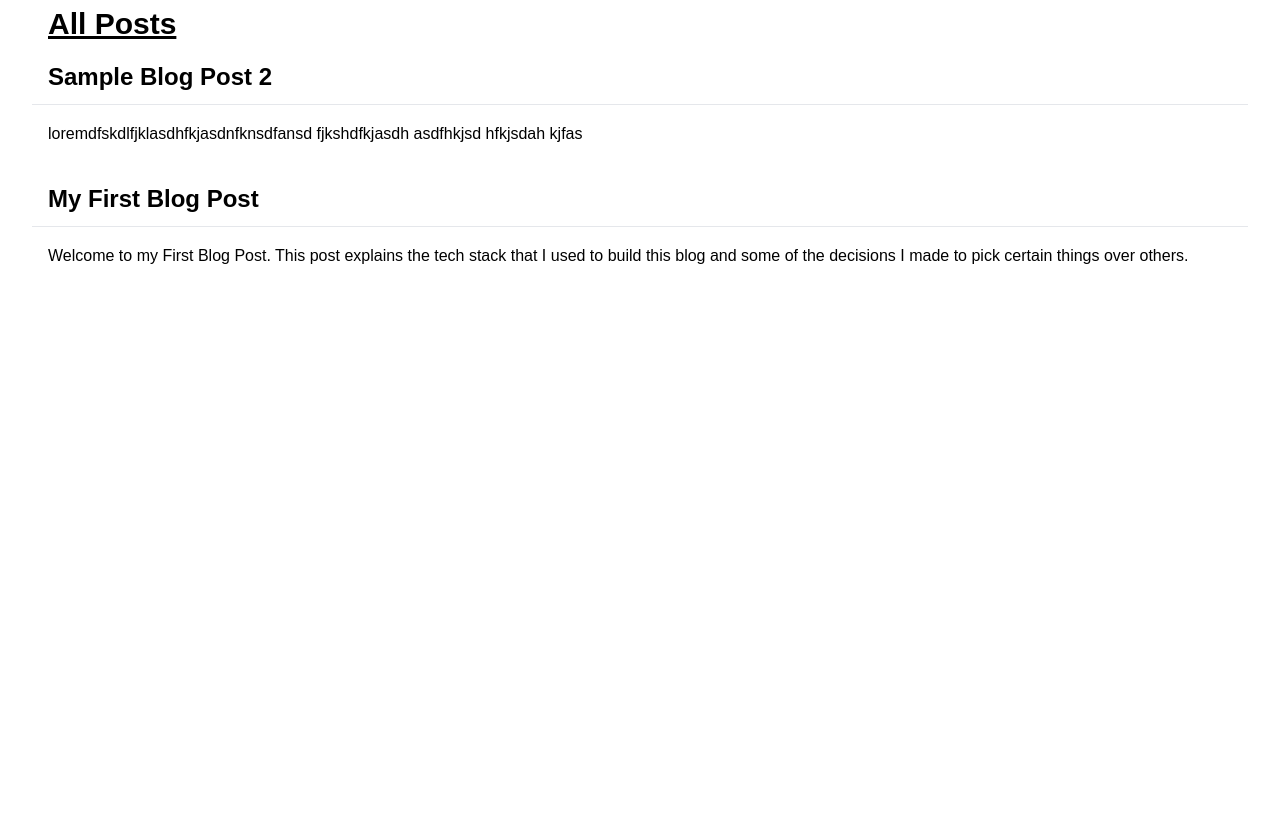
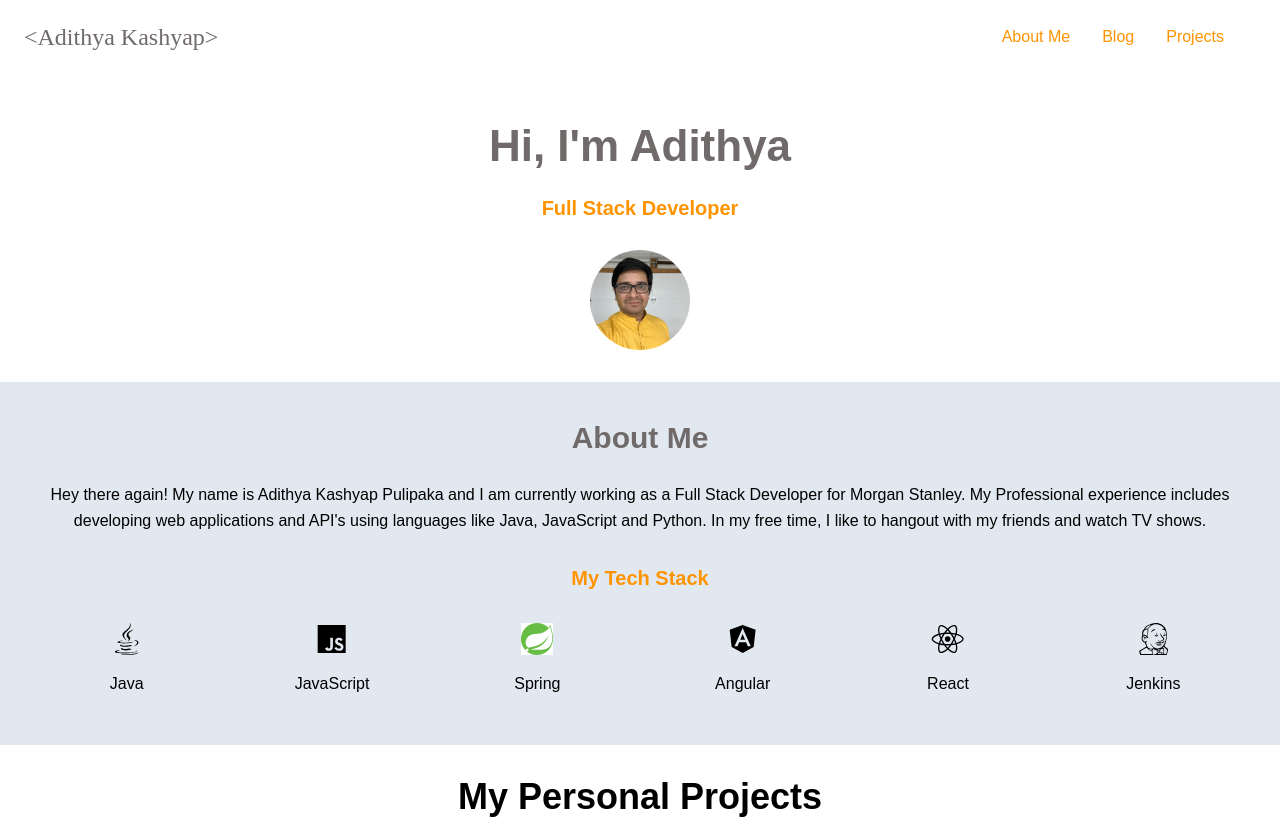
Before and after one commit to adithya-pulipaka/portfolio, a Next.js app: page / in a window 1280 px wide. Shown: the top 819 px of the page. Built offline with nearby package versions, Linux system fonts and the light colour scheme.

Commit message:
cleanup global styles and create layout wrapper

```diff
--- a/pages/me.js
+++ b/components/aboutme/AboutMe.js
@@ -2,32 +2,27 @@ import React, { useState } from "react";
 import { FontAwesomeIcon } from "@fortawesome/react-fontawesome";
 import {
   faAngular,
-  faGithub,
   faJava,
   faJenkins,
   faJs,
-  faLinkedin,
   faReact,
 } from "@fortawesome/free-brands-svg-icons";
-import { faAt } from "@fortawesome/free-solid-svg-icons";
 
 const AboutMe = () => {
-  const [name, setName] = useState("");
-  const [email, setEmail] = useState("");
-  const [message, setMessage] = useState("");
   return (
     <>
       <section className="pb-8 mt-9 text-center">
         <h1 className="-mb-4 text-primary">Hi, I'm Adithya</h1>
-        <h4 className="text-xl app-accent my-7">Full Stack Developer</h4>
+        <h4 className="text-xl text-accent my-7">Full Stack Developer</h4>
         <img
           src="images/profile.JPG"
           alt="ProfilePic"
           className="w-[100px] h-[100px] object-cover object-top rounded-full mx-auto"
         />
       </section>
-      <section className="color-secondary -mx-8 text-center p-8">
-        <h2 className="app-accent mt-0 text-4xl mb-7">About Me</h2>
+      <section className="-mx-8 text-center p-8 bg-slate-200 ">
+        <h2 className="mt-0 text-primary hover:text-accent ">About Me</h2>
+        {/* mt-0 text-4xl mb-7 */}
         <div>
           Hey there again! My name is Adithya Kashyap Pulipaka and I am
           currently working as a Full Stack Developer for Morgan Stanley. My
@@ -36,7 +31,7 @@ const AboutMe = () => {
           like to hangout with my friends and watch TV shows.
         </div>
         <div>
-          <h4 className="app-accent my-7">My Tech Stack</h4>
+          <h4 className="text-accent my-7">My Tech Stack</h4>
           <div className="flex items-center justify-center gap-4 flex-wrap">
             <div className="basis-[100px] grow shrink flex flex-col">
               <FontAwesomeIcon icon={faJava} size="2x" />
@@ -70,9 +65,9 @@ const AboutMe = () => {
         </div>
       </section>
       <section className="-mx-8 text-center p-8">
-        <h2 className="app-accent mt-0 text-4xl mb-7">My Personal Projects</h2>
+        <h2 className=" mt-0 text-4xl mb-7">My Personal Projects</h2>
         <div className="flex flex-wrap">
-          <div className="grow shrink-0 basis-[350px] bg-gray text-black m-8 flex flex-col justify-center items-center p-4">
+          <div className="grow shrink-0 basis-[350px] bg-slate-200 text-black m-8 flex flex-col justify-center items-center p-4">
             <h3 className="my-0">Project 1</h3>
             <p className="my-4">
               Lorem ipsum dolor sit amet consectetur adipisicing elit. Commodi
@@ -89,7 +84,7 @@ const AboutMe = () => {
               </button>
             </div>
           </div>
-          <div className="grow shrink-0 basis-[350px] bg-gray text-black m-8 flex flex-col justify-center items-center p-4">
+          <div className="grow shrink-0 basis-[350px] bg-slate-200 text-black m-8 flex flex-col justify-center items-center p-4">
             <h3 className="my-0">Project 2</h3>
             <p className="my-4">
               Lorem ipsum dolor sit amet consectetur adipisicing elit. Commodi
@@ -106,7 +101,7 @@ const AboutMe = () => {
               </button>
             </div>
           </div>
-          <div className="grow shrink-0 basis-[350px] bg-gray text-black m-8 flex flex-col justify-center items-center p-4">
+          <div className="grow shrink-0 basis-[350px] bg-slate-200 text-black m-8 flex flex-col justify-center items-center p-4">
             <h3 className="my-0">Project 3</h3>
             <p className="my-4">
               Lorem ipsum dolor sit amet consectetur adipisicing elit. Commodi
@@ -125,31 +120,6 @@ const AboutMe = () => {
           </div>
         </div>
       </section>
-      <footer className="text-center border-t border-solid border-t-gray-400">
-        <ul className="list-none inline-flex my-4 mx-8">
-          <li>
-            <a href="mailto:adithya2205@gmail.com" className="app-accent p-4">
-              <FontAwesomeIcon icon={faAt} size="2x" />
-            </a>
-          </li>
-          <li>
-            <a
-              href="https://www.linkedin.com/in/adithya-pulipaka/"
-              className="app-accent p-4"
-            >
-              <FontAwesomeIcon icon={faLinkedin} size="2x" />
-            </a>
-          </li>
-          <li>
-            <a
-              href="https://github.com/adithya-pulipaka"
-              className="app-accent p-4"
-            >
-              <FontAwesomeIcon icon={faGithub} size="2x" />
-            </a>
-          </li>
-        </ul>
-      </footer>
     </>
   );
 };
--- /dev/null
+++ b/components/core/Footer.js
@@ -0,0 +1,38 @@
+import { faGithub, faLinkedin } from "@fortawesome/free-brands-svg-icons";
+import { faAt } from "@fortawesome/free-solid-svg-icons";
+import { FontAwesomeIcon } from "@fortawesome/react-fontawesome";
+import React from "react";
+
+const Footer = () => {
+  return (
+    <>
+      <footer className="text-center border-t border-solid border-t-gray-400">
+        <ul className="list-none inline-flex my-4 mx-8">
+          <li>
+            <a href="mailto:adithya2205@gmail.com" className="text-accent p-4 ">
+              <FontAwesomeIcon icon={faAt} size="2x" />
+            </a>
+          </li>
+          <li>
+            <a
+              href="https://www.linkedin.com/in/adithya-pulipaka/"
+              className="text-accent p-4"
+            >
+              <FontAwesomeIcon icon={faLinkedin} size="2x" />
+            </a>
+          </li>
+          <li>
+            <a
+              href="https://github.com/adithya-pulipaka"
+              className="text-accent p-4"
+            >
+              <FontAwesomeIcon icon={faGithub} size="2x" />
+            </a>
+          </li>
+        </ul>
+      </footer>
+    </>
+  );
+};
+
+export default Footer;
--- /dev/null
+++ b/components/core/Header.js
@@ -0,0 +1,29 @@
+import Link from "next/link";
+import React from "react";
+
+const Header = () => {
+  return (
+    <>
+      <nav className="flex p-4 px-6 justify-center items-center">
+        <div className="custom-font text-2xl text-primary hover:text-black ">
+          <Link href={"/"}>{"<Adithya Kashyap>"}</Link>
+        </div>
+        <div className="ml-auto mr-4">
+          <ul className="flex text-accent">
+            <li className="p-2 mx-2 rounded-2xl hover:bg-slate-500 hover:text-white hover:cursor-pointer">
+              <Link href={"#me"}>About Me</Link>
+            </li>
+            <li className="p-2 mx-2 rounded-2xl hover:bg-slate-500 hover:text-white">
+              <Link href={"/blog"}>Blog</Link>
+            </li>
+            <li className="p-2 mx-2 rounded-2xl hover:bg-slate-500 hover:text-white">
+              <Link href={"#projects"}>Projects</Link>
+            </li>
+          </ul>
+        </div>
+      </nav>
+    </>
+  );
+};
+
+export default Header;
--- a/components/core/Layout.js
+++ b/components/core/Layout.js
@@ -1,9 +1,15 @@
 import React from "react";
+import Footer from "./Footer";
+import Header from "./Header";
 
 const Layout = ({ children }) => {
   return (
     <>
-      <main className="mx-8">{children}</main>
+      <div className="mx-auto">
+        <Header></Header>
+        <main className="mx-8">{children}</main>
+        <Footer></Footer>
+      </div>
     </>
   );
 };
--- a/pages/_app.js
+++ b/pages/_app.js
@@ -1,5 +1,8 @@
 import Layout from "../components/core/Layout";
 import "../styles/globals.css";
+// import { config } from "@fortawesome/fontawesome-svg-core";
+import "@fortawesome/fontawesome-svg-core/styles.css";
+// config.autoAddCss = false;
 
 function MyApp({ Component, pageProps }) {
   return (
--- a/pages/index.js
+++ b/pages/index.js
@@ -2,6 +2,7 @@ import Head from "next/head";
 import { POSTS_DIR } from "../utils/constants";
 import Link from "next/link";
 import { getPostsInfo } from "../helpers/page_fns";
+import AboutMe from "../components/aboutme/AboutMe";
 
 export default function Home({ postsInfo }) {
   console.log(postsInfo);
@@ -13,14 +14,16 @@ export default function Home({ postsInfo }) {
         <link rel="icon" href="/favicon.ico" />
       </Head>
 
-      <h2 className="underline px-4">All Posts</h2>
+      <AboutMe></AboutMe>
+
+      {/* <h2 className="underline px-4">All Posts</h2>
 
       <div>
         {postsInfo && postsInfo.length > 0 ? (
           postsInfo.map((post) => {
             return (
               <div key={post.slug} className="mb-8">
-                <h3 className="hover:app-accent hover:underline mt-2 mb-2 px-4">
+                <h3 className="hover:text-accent hover:underline mt-2 mb-2 px-4">
                   <Link href={`posts/${encodeURIComponent(post.slug)}`}>
                     {post.title}
                   </Link>
@@ -33,9 +36,9 @@ export default function Home({ postsInfo }) {
             );
           })
         ) : (
-          <div className="text-center text-xl app-accent">No Posts!</div>
+          <div className="text-center text-xl text-accent">No Posts!</div>
         )}
-      </div>
+      </div> */}
     </>
   );
 }
--- a/styles/globals.css
+++ b/styles/globals.css
@@ -11,7 +11,7 @@
     @apply text-[2.75rem] leading-relaxed font-bold;
   }
   h2 {
-    @apply text-3xl leading-relaxed font-bold;
+    @apply text-3xl leading-relaxed font-bold my-5;
   }
   h3 {
     @apply text-2xl leading-relaxed font-bold;
@@ -24,30 +24,24 @@
   }
 }
 @layer components {
-  .app-accent {
-    color: #ff9400;
-  }
-  .bg-accent {
-    background: #ff9400;
-  }
   .text-primary {
     color: #706a6a;
   }
   .bg-primary {
     background: #706a6a;
   }
-  .color-primary {
-    background: #ffffff;
-    color: #706a6a;
+  .text-accent {
+    color: #ff9400;
   }
-  .color-secondary {
-    background: #706a6a;
-    color: #ffffff;
-  }
-  .text-gray {
-    color: #d5d5d5;
-  }
-  .bg-gray {
-    background: #d5d5d5;
+  .bg-accent {
+    background: #ff9400;
   }
 }
+@import url("https://fonts.googleapis.com/css2?family=Pacifico&display=swap");
+@layer utilities {
+  .custom-font {
+    font-family: "Pacifico", cursive;
+  }
+}
+/* bg-slate-500 for dark mode */
+/* bg-slate-200 for light mode */
```
